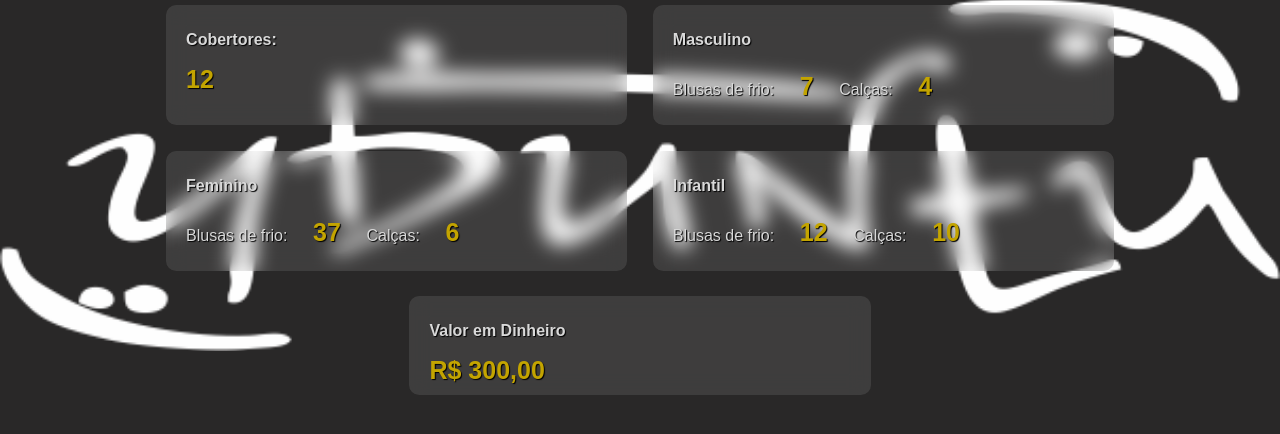
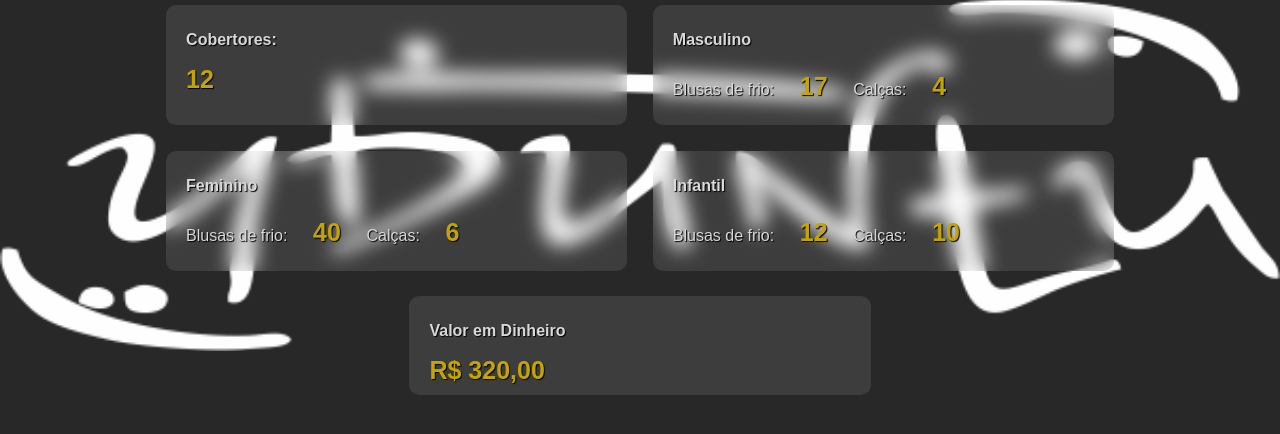
Before and after one commit to rapharosa/ubuntu, a React (Create React App) app: page /ubuntu/arrecadados in a window 1280 px wide. Shown: the part 191-625 px from the top of the page. Built offline with nearby package versions, Linux system fonts and the light colour scheme.

Commit message:
Atualização arrecadados

```diff
--- a/src/componentes/arrecadados/Arrecadados.tsx
+++ b/src/componentes/arrecadados/Arrecadados.tsx
@@ -15,14 +15,14 @@ function Arrecadados(){
                     <div className='categoria'>
                         <p className='texto-secao'><strong>Masculino</strong></p>
                         <div>
-                            <p className='texto-secao'>Blusas de frio:</p><b> 7</b>
+                            <p className='texto-secao'>Blusas de frio:</p><b> 17</b>
                             <p className='texto-secao'>Calças:</p><b> 4</b>
                         </div>
                     </div>
                     <div className='categoria'>
                         <p className='texto-secao'><strong>Feminino</strong></p>
                         <div>
-                            <p className='texto-secao'>Blusas de frio:</p><b> 37</b>
+                            <p className='texto-secao'>Blusas de frio:</p><b> 40</b>
                             <p className='texto-secao'>Calças:</p><b> 6</b>
                         </div>
                     </div>
@@ -35,7 +35,7 @@ function Arrecadados(){
                     </div>
                     <div className='categoria'>
                         <p className='texto-secao'><strong>Valor em Dinheiro</strong></p>
-                        <b>R$ 300,00</b>
+                        <b>R$ 320,00</b>
                     </div>
                 </div>
             </div>
```
